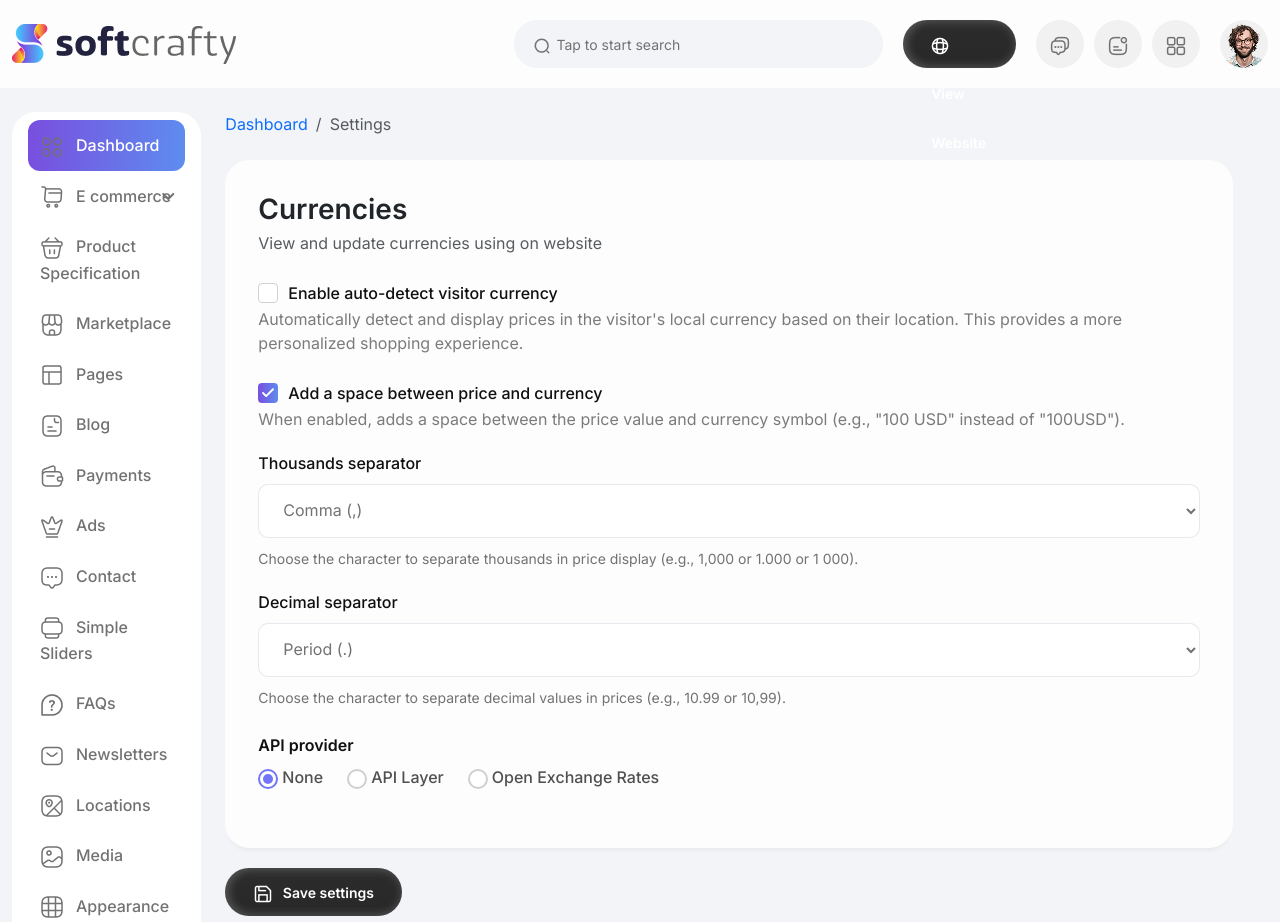
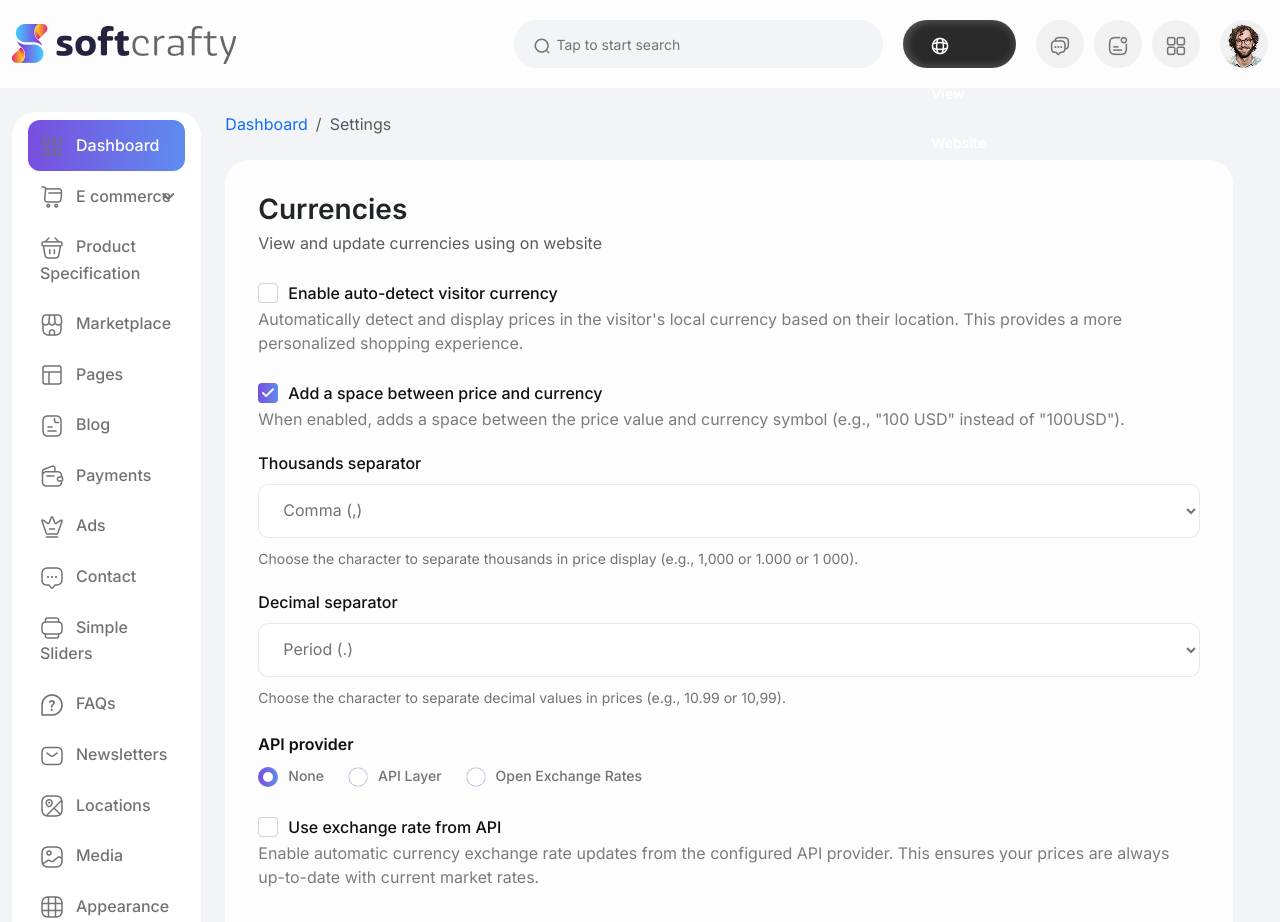
Before and after one commit to abdulkaiyummunshi/mibitcoin-case-dashboard, a plain HTML site: page currencies.html in a window 1280 px wide. Shown: the top 922 px of the page. Drawn offline with Linux system fonts and the light colour scheme.

Commit message:
code added

```diff
--- a/currencies.html
+++ b/currencies.html
@@ -452,7 +452,7 @@
 
                   <!-- API Provider Section -->
                   <div class="rb_radio_label mb-4">
-                    <label class="form-label fw-semibold mb-2">API provider</label>
+                    <label class="form-label mb-2">API provider</label>
                     <div class="d-flex align-items-center gap-4">
                       <div class="form-check">
                         <input class="form-check-input" type="radio" name="apiProvider" id="providerNone" value="none" checked>
@@ -470,7 +470,16 @@
                       </div>
                     </div>
                   </div>
-
+                  <!-- Enable Social login -->
+                  <div class="rb_checkbox_label mb-4">
+                    <div class="form-check">
+                      <input class="form-check-input" type="checkbox" value="" id="invalidCheck3" required>
+                      <label class="form-check-label" for="invalidCheck3">
+                        Use exchange rate from API
+                      </label>
+                    </div>
+                    <p>Enable automatic currency exchange rate updates from the configured API provider. This ensures your prices are always up-to-date with current market rates.</p>
+                  </div>
               </div>
             </div>
             <div class="btn_wrapper mt-20 mb-20">
--- a/scss/partials/_basic.scss
+++ b/scss/partials/_basic.scss
@@ -120,49 +120,59 @@
 }
 
 //Radio Label
- .rb_radio_label .form-check-input {
+.rb_radio_label {
+    .form-check-input {
         width: 20px;
         height: 20px;
         border-radius: 50%;
-    border: 2px solid #CFCFCF;
+        border: 1px solid #E2E2E2;
+        background: linear-gradient(white, white) padding-box,
+                    linear-gradient(271.8deg, #43CBFF -99.63%, #9708CC 212.68%) border-box;
         cursor: pointer;
         appearance: none;
         position: relative;
-    transition: all 0.25s ease;
+        transition: all 0.3s ease;
     }
-
-  .rb_radio_label .form-check-input:checked {
-    border-color: #7275F8;
-    background-color: transparent;
+    .form-check-input:checked {
+        background: linear-gradient(271.8deg, #43CBFF -99.63%, #9708CC 212.68%);
+        border: none;
     }
-
-  .rb_radio_label .form-check-input:checked::before {
+   .form-check-input:checked::before {
         content: "";
         position: absolute;
         top: 50%;
         left: 50%;
         width: 10px;
         height: 10px;
-    background-color: #7275F8;
+        background: white;
         border-radius: 50%;
         transform: translate(-50%, -50%);
     }
-
-  .rb_radio_label .form-check-label {
-    font-family: Inter, sans-serif;
-    font-size: 16px;
+    .form-check-label {
+        color: #727272;
+        font-family: Inter;
         font-weight: 500;
-    color: #505050;
+        font-style: Medium;
+        font-size: 14px;
+        line-height: 100%;
+        letter-spacing: 0%;
         cursor: pointer;
         user-select: none;
+        padding-top: 2px;
+        padding-left: 6px;
+    }
+    .form-label {
+        color: #101010;
+        font-family: Inter;
+        font-weight: 600;
+        font-style: Semi Bold;
+        font-size: 16px;
+        line-height: 22px;
+        letter-spacing: 0%;
+        vertical-align: middle;
+    }
 }
 
-  .rb_radio_label .form-label {
-    color: #101010;
-    font-family: Inter, sans-serif;
-    font-size: 16px;
-    font-weight: 600;
-  }
 
 // Input Form
 .common_input {
```
Also changed, not shown: css/style.css, 1 other file. Lines whose indentation alone changed are shown as unchanged.
